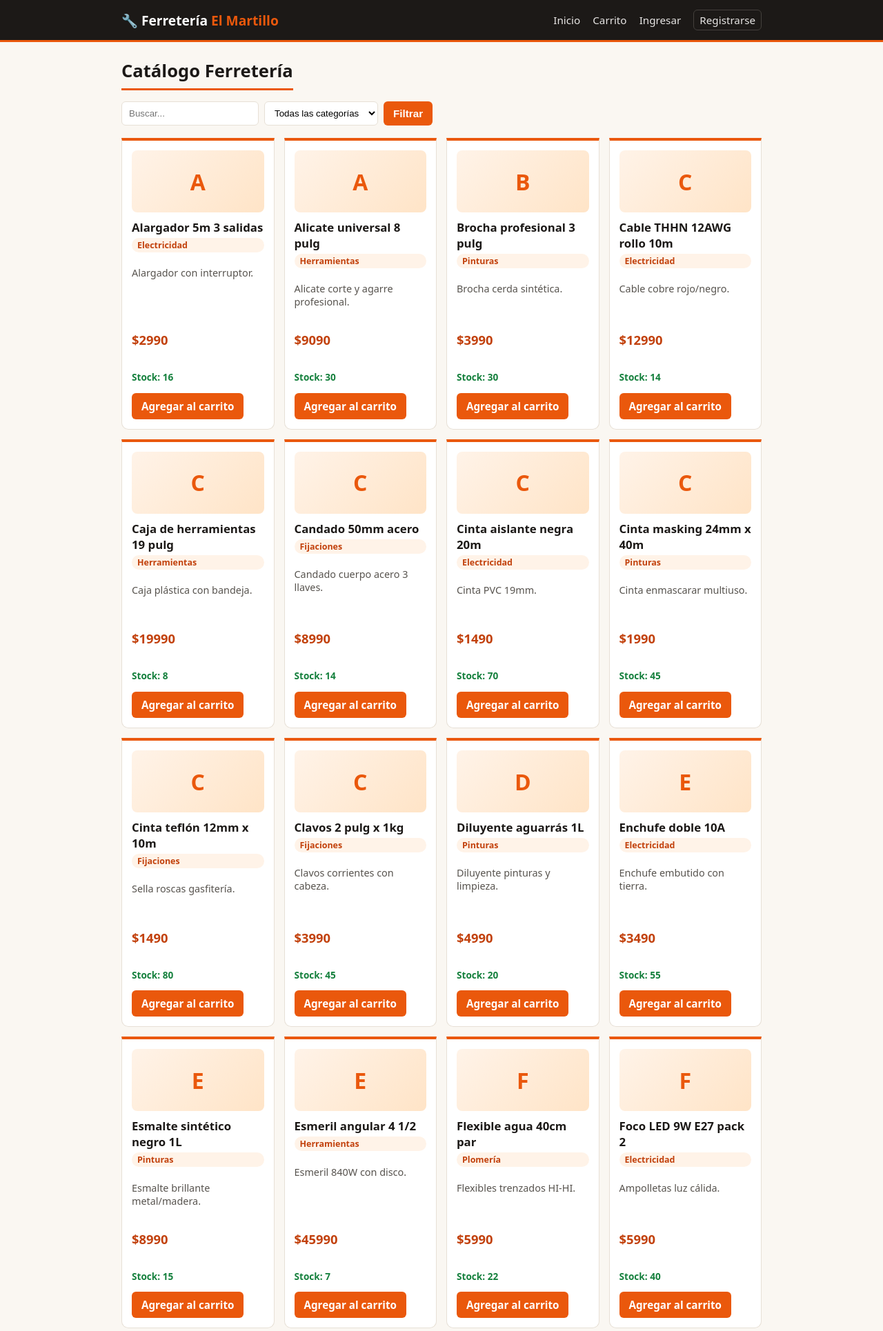
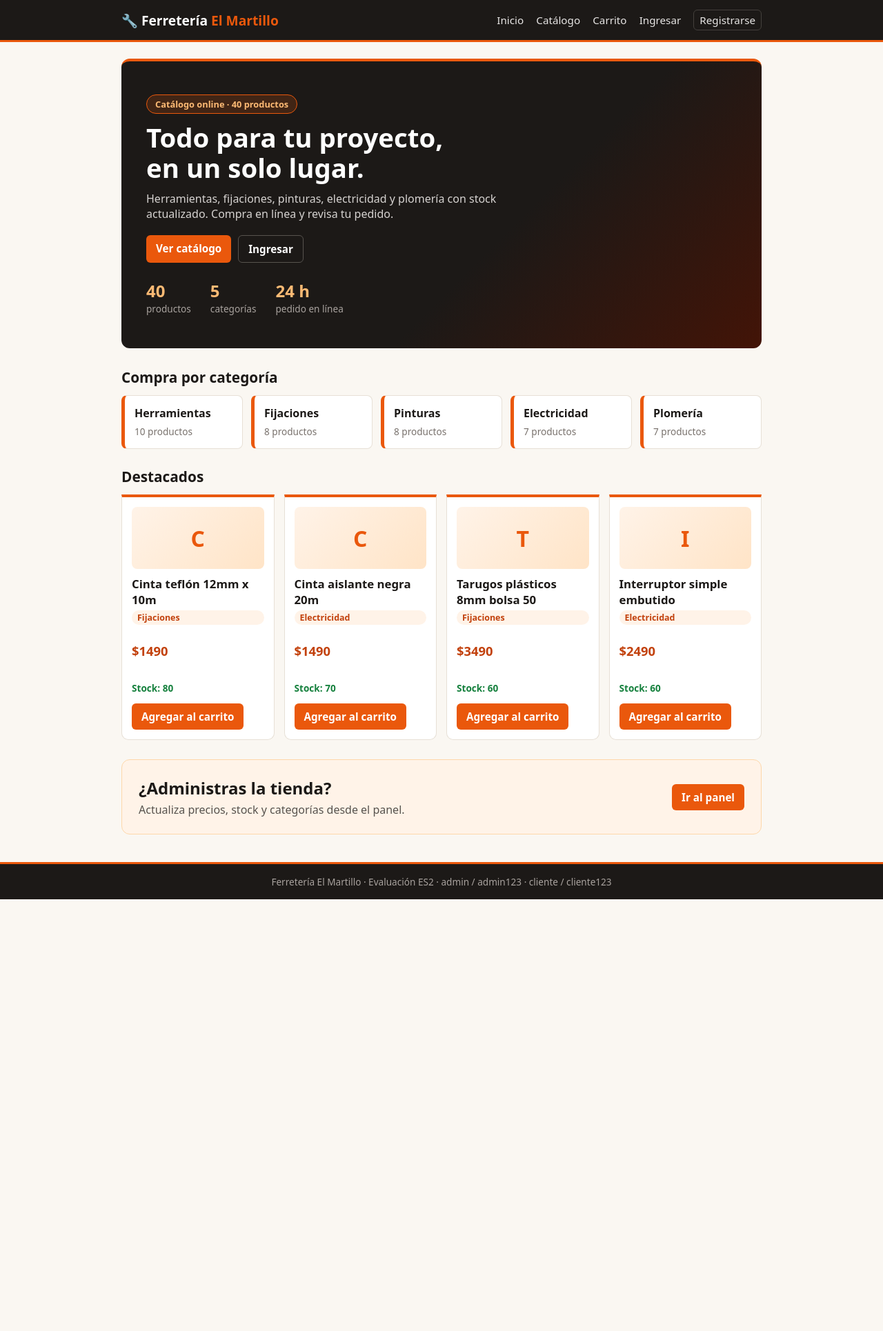
Before and after one commit to Xunork/Evaluacion_02_04, a Django app: page / in a window 1280 px wide. Shown: the top 1930 px of the page at 69% size. After the commit the page ends 1304 px from the top, so only its background shows below. Run offline with Django 5.2, Linux system fonts and the light colour scheme; data comes from the database, SQL or seed files in the repository.

Commit message:
landing-page

```diff
--- a/evaluacion_2/urls.py
+++ b/evaluacion_2/urls.py
@@ -1,19 +1,3 @@
-"""
-URL configuration for evaluacion_2 project.
-
-The `urlpatterns` list routes URLs to views. For more information please see:
-    https://docs.djangoproject.com/en/6.1/topics/http/urls/
-Examples:
-Function views
-    1. Add an import:  from my_app import views
-    2. Add a URL to urlpatterns:  path('', views.home, name='home')
-Class-based views
-    1. Add an import:  from other_app.views import Home
-    2. Add a URL to urlpatterns:  path('', Home.as_view(), name='home')
-Including another URLconf
-    1. Import the include() function: from django.urls import include, path
-    2. Add a URL to urlpatterns:  path('blog/', include('blog.urls'))
-"""
 from django.contrib import admin
 from django.urls import include, path
 
--- a/productos/admin.py
+++ b/productos/admin.py
@@ -14,14 +14,13 @@ class DetalleInline(admin.TabularInline):
 
 
 class ProductoAdmin(admin.ModelAdmin):
-    # Requisito: poder modificar Nombre, Precio, Stock, Categoria, Descripcion
     list_display = ("nombre", "precio", "stock", "categoria")
     list_editable = ("precio", "stock")
     list_filter = ("categoria",)
     search_fields = ("nombre", "descripcion")
     fields = ("nombre", "precio", "stock", "categoria", "descripcion")
     list_per_page = 20
-    save_on_top = True  # botón Guardar también arriba (los cambios de precio/stock se guardan con ese botón)
+    save_on_top = True
 
 
 class PedidoAdmin(admin.ModelAdmin):
--- a/productos/forms.py
+++ b/productos/forms.py
@@ -16,7 +16,6 @@ class RegistroForm(UserCreationForm):
 class ProductoForm(forms.ModelForm):
     class Meta:
         model = Producto
-        # Campos que el admin puede modificar (requisito)
         fields = ["nombre", "precio", "stock", "categoria", "descripcion"]
         labels = {
             "nombre": "Nombre",
--- a/productos/urls.py
+++ b/productos/urls.py
@@ -2,20 +2,18 @@ from django.urls import path
 from . import views
 
 urlpatterns = [
-    path("", views.tienda, name="tienda"),
+    path("", views.landing, name="inicio"),
+    path("catalogo/", views.tienda, name="tienda"),
     path("producto/<int:pk>/", views.detalle, name="detalle"),
-    # Auth
     path("login/", views.vista_login, name="login"),
     path("logout/", views.vista_logout, name="logout"),
     path("registro/", views.vista_registro, name="registro"),
-    # Carrito
     path("carrito/", views.carrito_ver, name="carrito"),
     path("carrito/agregar/<int:pk>/", views.carrito_agregar, name="carrito_agregar"),
     path("carrito/quitar/<int:pk>/", views.carrito_quitar, name="carrito_quitar"),
     path("carrito/actualizar/<int:pk>/", views.carrito_actualizar, name="carrito_actualizar"),
     path("checkout/", views.checkout, name="checkout"),
     path("mis-pedidos/", views.mis_pedidos, name="mis_pedidos"),
-    # Panel admin simple (además del /admin/ de Django)
     path("panel/", views.panel_admin, name="panel_admin"),
     path("panel/nuevo/", views.producto_crear, name="producto_crear"),
     path("panel/editar/<int:pk>/", views.producto_editar, name="producto_editar"),
--- a/productos/views.py
+++ b/productos/views.py
@@ -4,6 +4,7 @@ from django.contrib.auth.forms import AuthenticationForm
 from django.contrib.auth.decorators import login_required, user_passes_test
 from django.contrib import messages
 from django.db import transaction
+from django.db.models import Count
 from .models import Producto, Categoria, Pedido, DetallePedido
 from .forms import RegistroForm, ProductoForm, CategoriaForm
 
@@ -11,8 +12,6 @@ from .forms import RegistroForm, ProductoForm, CategoriaForm
 def es_admin(user):
     return user.is_authenticated and user.is_staff
 
-
-# ---------- Carrito en sesión ----------
 
 def _get_cart(request):
     return request.session.get("carrito", {})
@@ -43,7 +42,17 @@ def _cart_detalle(cart):
     return items, total, count
 
 
-# ---------- Tienda (cliente) ----------
+def landing(request):
+    categorias = Categoria.objects.annotate(n=Count("productos")).all()
+    destacados = Producto.objects.select_related("categoria").order_by("-stock")[:4]
+    _, _, cart_count = _cart_detalle(_get_cart(request))
+    return render(request, "landing.html", {
+        "categorias": categorias,
+        "destacados": destacados,
+        "total_productos": Producto.objects.count(),
+        "cart_count": cart_count,
+    })
+
 
 def tienda(request):
     q = request.GET.get("q", "").strip()
@@ -70,8 +79,6 @@ def detalle(request, pk):
     _, _, cart_count = _cart_detalle(_get_cart(request))
     return render(request, "detalle.html", {"producto": producto, "cart_count": cart_count})
 
-
-# ---------- Auth ----------
 
 def vista_registro(request):
     if request.user.is_authenticated:
@@ -105,8 +112,6 @@ def vista_logout(request):
     messages.info(request, "Sesión cerrada.")
     return redirect("tienda")
 
-
-# ---------- Carrito ----------
 
 def carrito_ver(request):
     items, total, count = _cart_detalle(_get_cart(request))
@@ -154,7 +159,7 @@ def carrito_actualizar(request, pk):
 
 
 @login_required
-@transaction.atomic  # todo o nada: si algo falla, no se descuenta nada
+@transaction.atomic
 def checkout(request):
     if request.method != "POST":
         return redirect("carrito")
@@ -164,14 +169,12 @@ def checkout(request):
         return redirect("tienda")
     ids = [int(k) for k in cart.keys()]
     productos = {p.id: p for p in Producto.objects.filter(id__in=ids)}
-    # Validar
     for pid_str, cant in cart.items():
         p = productos.get(int(pid_str))
         if not p or int(cant) > p.stock:
             nombre = p.nombre if p else f"#{pid_str}"
             messages.error(request, f"Sin stock suficiente de {nombre}. Ajusta tu carrito.")
             return redirect("carrito")
-    # Crear pedido y BAJAR STOCK (requisito)
     total = sum(productos[int(pid)].precio * int(cant) for pid, cant in cart.items())
     pedido = Pedido.objects.create(usuario=request.user, total=total)
     for pid_str, cant in cart.items():
@@ -194,8 +197,6 @@ def mis_pedidos(request):
     _, _, cart_count = _cart_detalle(_get_cart(request))
     return render(request, "mis_pedidos.html", {"pedidos": pedidos, "cart_count": cart_count})
 
-
-# ---------- Panel admin simple (staff) ----------
 
 @login_required
 @user_passes_test(es_admin)
--- a/static/css/style.css
+++ b/static/css/style.css
@@ -1,20 +1,18 @@
-/* Ferretería El Martillo — minimalista con color */
 :root {
   --bg: #faf7f2;
   --card: #fff;
   --ink: #1c1917;
   --muted: #78716c;
   --line: #e7e0d6;
-  --acc: #ea580c;        /* naranja ferretero */
+  --acc: #ea580c;
   --acc-dark: #c2410c;
   --acc-soft: #fff3e8;
-  --hdr: #1c1917;        /* barra superior oscura */
+  --hdr: #1c1917;
 }
 * { box-sizing: border-box; }
 body { margin: 0; font-family: system-ui, -apple-system, Segoe UI, Roboto, sans-serif; background: var(--bg); color: var(--ink); }
 .wrap { max-width: 960px; margin: 0 auto; padding: 0 16px; }
 
-/* Barra superior */
 .top { background: var(--hdr); color: #fff; position: sticky; top: 0; z-index: 100; border-bottom: 3px solid var(--acc); }
 .top-inner { display: flex; justify-content: space-between; align-items: center; height: 58px; }
 .logo { font-weight: 800; text-decoration: none; color: #fff; font-size: 1.2rem; }
@@ -26,15 +24,12 @@ body { margin: 0; font-family: system-ui, -apple-system, Segoe UI, Roboto, sans-
 main.wrap { padding-top: 24px; padding-bottom: 40px; min-height: 70vh; }
 h1 { font-size: 1.6rem; margin: 0 0 16px; padding-bottom: 8px; border-bottom: 3px solid var(--acc); display: inline-block; }
 
-/* Mensajes */
 .msgs .msg { background: #fff; border: 1px solid var(--line); border-left: 5px solid var(--acc); padding: 10px 12px; border-radius: 6px; margin: 8px 0; }
 
-/* Filtros */
 .filters { display: flex; gap: 8px; margin-bottom: 18px; flex-wrap: wrap; }
 .filters input, .filters select { padding: 8px 10px; border: 1px solid var(--line); border-radius: 6px; background: #fff; }
 .filters input:focus, .filters select:focus { outline: 2px solid var(--acc); border-color: var(--acc); }
 
-/* Botones */
 button, .btn { background: var(--acc); color: #fff; border: none; padding: 9px 14px; border-radius: 6px; cursor: pointer; text-decoration: none; display: inline-block; font-size: .95rem; font-weight: 600; }
 button:hover, .btn:hover { background: var(--acc-dark); }
 .card .btn, .card .btn.disabled { margin-top: auto; align-self: flex-start; }
@@ -44,7 +39,6 @@ button:hover, .btn:hover { background: var(--acc-dark); }
 .btn.disabled { background: #d6d3d1; color: #78716c; cursor: default; }
 .btn-small { border: 1px solid #44403c; border-radius: 6px; padding: 4px 8px !important; }
 
-/* Tarjetas de producto */
 .grid { display: grid; grid-template-columns: repeat(auto-fill, minmax(210px, 1fr)); gap: 14px; }
 .card { background: var(--card); border: 1px solid var(--line); border-top: 4px solid var(--acc); border-radius: 0 0 10px 10px; padding: 14px; display: flex; flex-direction: column; transition: transform .12s, box-shadow .12s; }
 .card:hover { transform: translateY(-2px); box-shadow: 0 6px 16px rgba(234, 88, 12, .15); }
@@ -60,17 +54,14 @@ button:hover, .btn:hover { background: var(--acc-dark); }
 .stock { font-size: .85rem; color: #15803d; font-weight: 600; }
 .stock.low { color: #b45309; } .stock.out { color: #b91c1c; }
 
-/* Detalle */
 .detail { display: grid; grid-template-columns: 200px 1fr; gap: 20px; background: #fff; border: 1px solid var(--line); border-top: 4px solid var(--acc); border-radius: 0 0 10px 10px; padding: 20px; }
 
-/* Formularios */
 .auth, .form { background: #fff; border: 1px solid var(--line); border-top: 4px solid var(--acc); border-radius: 0 0 10px 10px; padding: 20px; max-width: 480px; }
 .form { max-width: 560px; }
 .auth input, .form input, .form select, .form textarea { width: 100%; padding: 8px 10px; border: 1px solid var(--line); border-radius: 6px; margin-top: 4px; }
 .auth input:focus, .form input:focus, .form select:focus, .form textarea:focus { outline: 2px solid var(--acc); border-color: var(--acc); }
 .hint { background: var(--acc-soft); border: 1px solid #fed7aa; padding: 8px 10px; border-radius: 6px; font-size: .9rem; }
 
-/* Tablas */
 .table { width: 100%; background: #fff; border-collapse: collapse; border: 1px solid var(--line); border-radius: 8px; overflow: hidden; }
 .table th { background: var(--hdr); color: #fff; padding: 10px; text-align: left; font-size: .9rem; }
 .table td { padding: 10px; border-bottom: 1px solid var(--line); font-size: .95rem; }
@@ -79,11 +70,30 @@ button:hover, .btn:hover { background: var(--acc-dark); }
 .inline { display: inline-flex; gap: 6px; }
 .inline input { width: 70px; padding: 6px; border: 1px solid var(--line); border-radius: 6px; }
 
-/* Pedidos */
 .order { background: #fff; border: 1px solid var(--line); border-left: 5px solid var(--acc); border-radius: 8px; padding: 12px; margin-bottom: 10px; }
 .list li { margin-bottom: 6px; }
 
-/* Pie */
 .foot { background: var(--hdr); color: #a8a29e; border-top: 3px solid var(--acc); padding: 16px 0; font-size: .85rem; text-align: center; }
 
+.hero { background: linear-gradient(135deg, #1c1917 60%, #431407); color: #fff; border-radius: 12px; border-top: 4px solid var(--acc); padding: 48px 36px; margin-bottom: 28px; }
+.hero-badge { display: inline-block; background: rgba(234, 88, 12, .18); border: 1px solid var(--acc); color: #fdba74; font-size: .8rem; font-weight: 700; padding: 4px 12px; border-radius: 20px; margin: 0 0 12px; }
+.hero h1 { font-size: 2.4rem; line-height: 1.15; margin: 0 0 12px; padding: 0; border: none; display: block; }
+.hero-sub { color: #d6d3d1; max-width: 560px; margin: 0 0 20px; }
+.cta-row { display: flex; gap: 10px; flex-wrap: wrap; margin-bottom: 24px; }
+.btn.ghost.light { background: transparent; color: #fff; border-color: #57534e; }
+.btn.ghost.light:hover { border-color: var(--acc); color: #fdba74; }
+.stats { display: flex; gap: 28px; }
+.stats div { display: flex; flex-direction: column; }
+.stats strong { font-size: 1.5rem; color: #fdba74; }
+.stats span { font-size: .85rem; color: #a8a29e; }
+.sec-title { font-size: 1.3rem; margin: 26px 0 12px; }
+.cat-grid { display: grid; grid-template-columns: repeat(auto-fill, minmax(160px, 1fr)); gap: 12px; margin-bottom: 8px; }
+.cat-card { background: #fff; border: 1px solid var(--line); border-left: 5px solid var(--acc); border-radius: 8px; padding: 14px; text-decoration: none; color: var(--ink); transition: transform .12s, box-shadow .12s; }
+.cat-card:hover { transform: translateY(-2px); box-shadow: 0 6px 16px rgba(234, 88, 12, .15); }
+.cat-card strong { display: block; margin-bottom: 4px; }
+.cat-card span { font-size: .85rem; color: var(--muted); }
+.band { margin-top: 28px; background: var(--acc-soft); border: 1px solid #fed7aa; border-radius: 12px; padding: 24px; display: flex; justify-content: space-between; align-items: center; gap: 16px; flex-wrap: wrap; }
+.band h2 { margin: 0 0 4px; }
+.band p { margin: 0; color: #57534e; }
+
 @media (max-width: 600px) { .detail { grid-template-columns: 1fr; } .top-inner { height: auto; padding: 10px 0; flex-direction: column; gap: 8px; } }
--- a/templates/base.html
+++ b/templates/base.html
@@ -10,9 +10,10 @@
 <body>
 <header class="top">
   <div class="wrap top-inner">
-    <a class="logo" href="{% url 'tienda' %}">🔧 Ferretería <span>El Martillo</span></a>
+    <a class="logo" href="{% url 'inicio' %}">🔧 Ferretería <span>El Martillo</span></a>
     <nav class="nav">
-      <a href="{% url 'tienda' %}">Inicio</a>
+      <a href="{% url 'inicio' %}">Inicio</a>
+      <a href="{% url 'tienda' %}">Catálogo</a>
       <a href="{% url 'carrito' %}">Carrito{% if cart_count %} ({{ cart_count }}){% endif %}</a>
       {% if user.is_authenticated %}
         {% if user.is_staff %}
--- /dev/null
+++ b/templates/landing.html
@@ -0,0 +1,54 @@
+{% extends "base.html" %}
+{% block title %}Ferretería El Martillo{% endblock %}
+{% block content %}
+<section class="hero">
+  <p class="hero-badge">Catálogo online · {{ total_productos }} productos</p>
+  <h1>Todo para tu proyecto,<br>en un solo lugar.</h1>
+  <p class="hero-sub">Herramientas, fijaciones, pinturas, electricidad y plomería con stock actualizado. Compra en línea y revisa tu pedido.</p>
+  <div class="cta-row">
+    <a class="btn" href="{% url 'tienda' %}">Ver catálogo</a>
+    {% if user.is_authenticated %}
+      <a class="btn ghost light" href="{% url 'carrito' %}">Ir a mi carrito</a>
+    {% else %}
+      <a class="btn ghost light" href="{% url 'login' %}">Ingresar</a>
+    {% endif %}
+  </div>
+  <div class="stats">
+    <div><strong>{{ total_productos }}</strong><span>productos</span></div>
+    <div><strong>{{ categorias|length }}</strong><span>categorías</span></div>
+    <div><strong>24 h</strong><span>pedido en línea</span></div>
+  </div>
+</section>
+
+<h2 class="sec-title">Compra por categoría</h2>
+<div class="cat-grid">
+  {% for c in categorias %}
+  <a class="cat-card" href="{% url 'tienda' %}?categoria={{ c.id }}">
+    <strong>{{ c.nombre }}</strong>
+    <span>{{ c.n }} productos</span>
+  </a>
+  {% endfor %}
+</div>
+
+<h2 class="sec-title">Destacados</h2>
+<div class="grid">
+  {% for p in destacados %}
+  <article class="card">
+    <div class="thumb">{{ p.nombre|first|upper }}</div>
+    <h3><a href="{% url 'detalle' p.id %}">{{ p.nombre }}</a></h3>
+    <p class="cat">{{ p.categoria.nombre|default:"Sin categoría" }}</p>
+    <p class="price">${{ p.precio }}</p>
+    <p class="stock">Stock: {{ p.stock }}</p>
+    <a class="btn" href="{% url 'carrito_agregar' p.id %}">Agregar al carrito</a>
+  </article>
+  {% endfor %}
+</div>
+
+<section class="band">
+  <div>
+    <h2>¿Administras la tienda?</h2>
+    <p>Actualiza precios, stock y categorías desde el panel.</p>
+  </div>
+  <a class="btn" href="{% url 'panel_admin' %}">Ir al panel</a>
+</section>
+{% endblock %}
```
Also changed, not shown: evaluacion_2/settings.py (+0 -42 lines), productos/management/commands/seed.py (+0 -8 lines).
